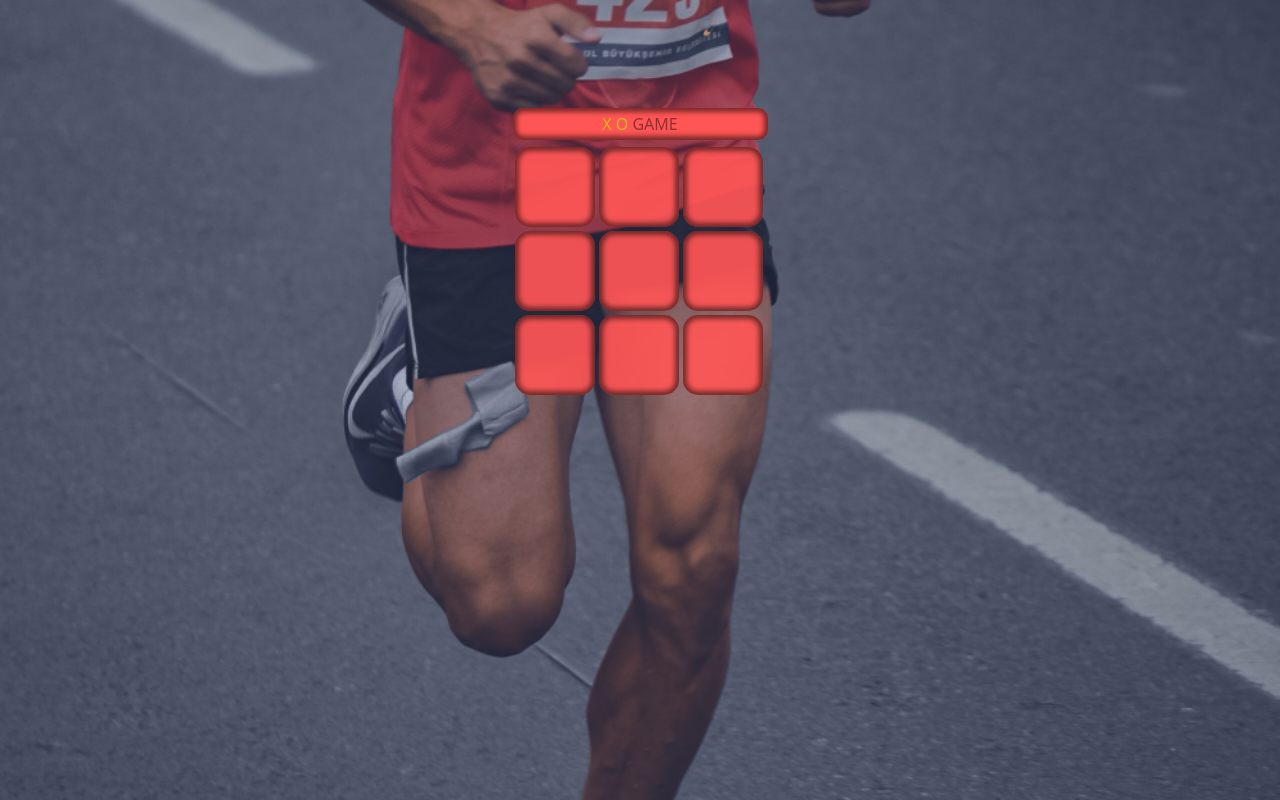
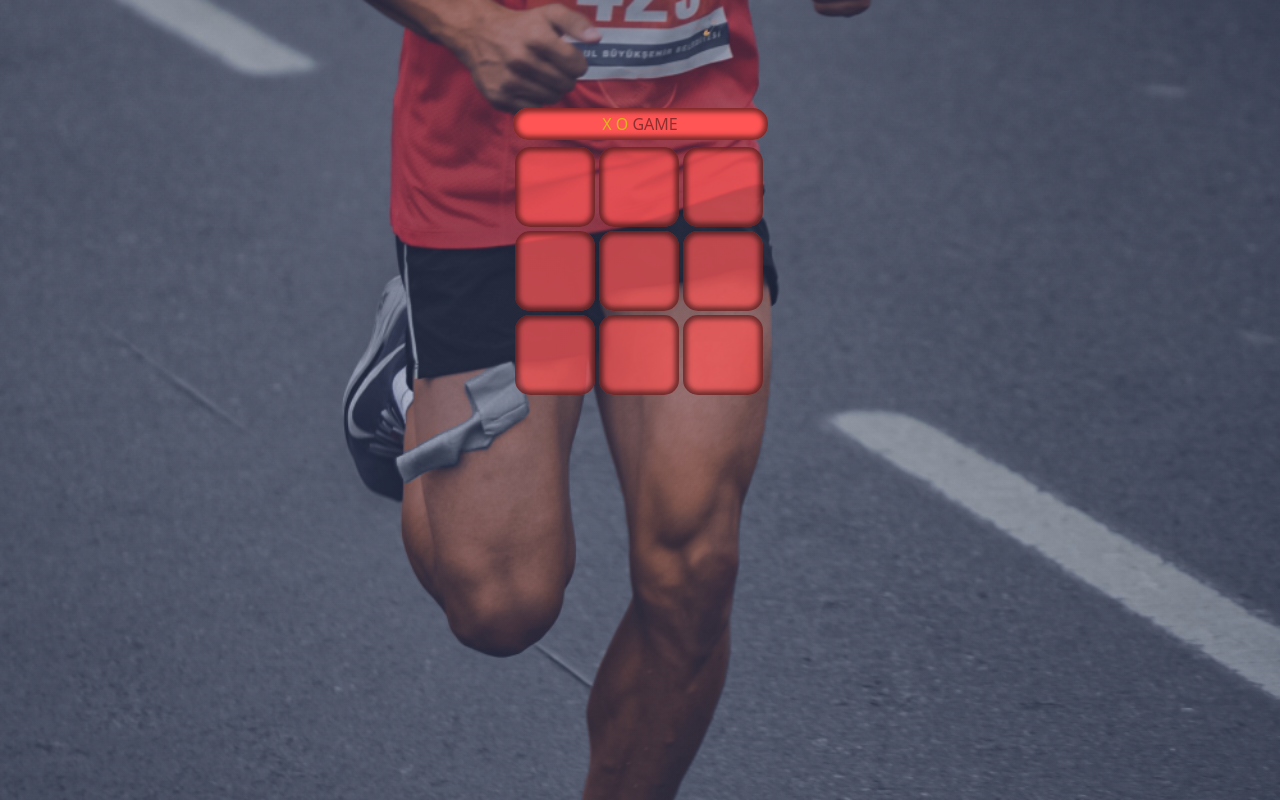
Before and after one commit to nakibnahed/nakibnahed.github.io, a plain HTML site: page second page/index.html in a window 1280 px wide. Drawn offline with nearby package versions, Linux system fonts and the light colour scheme; files whose address does not match are found by name.

Commit message:
backgroun color changed

```diff
--- a/second page/style.css
+++ b/second page/style.css
@@ -23,7 +23,7 @@ body {
     background: #f55;
     padding: 5px 0;
     margin: 5px 0;
-    border-radius: 10px;
+    border-radius: 15px;
     box-shadow: inset 0px 0px 5px 4px rgba(0, 0, 0, 0.521);
     color: rgba(0, 0, 0, 0.445);
     /* color: rgb(247, 216, 177); */
@@ -36,7 +36,7 @@ span {
 .square {
     width: 80px;
     height: 80px;
-    background: rgba(255, 85, 85, 0.918);
+    background: rgba(255, 85, 85, 0.708);
     text-align: center;
     float: left;
     margin: 2px;
--- a/style.css
+++ b/style.css
@@ -19,7 +19,6 @@
 
 body {
     text-decoration: none;
-    background: rgba(155, 115, 63, 0.341);
 }
 
 .header {
```
